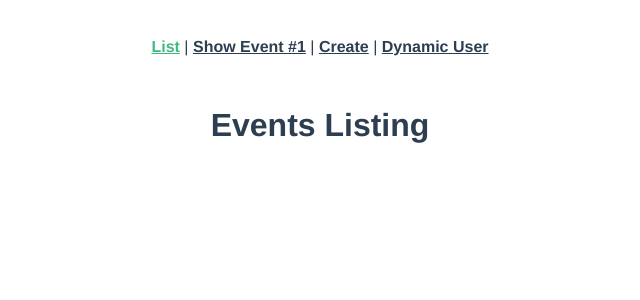
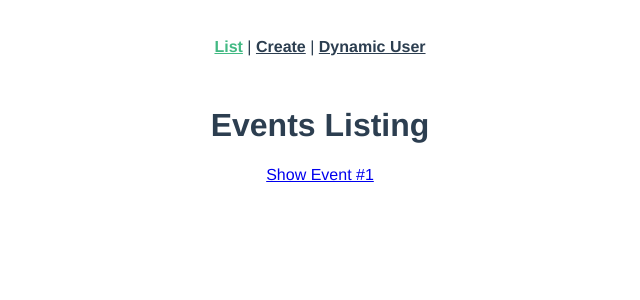
Before and after one commit to codearoo-bend/vue-mastery-real-world-vue2, a Vue app in the folder real-world-vue-ui/: page / in a window 1280 px wide. Shown: the top 300 px of the page, without its empty margins (320-960 px from the left). Built offline with nearby package versions, Linux system fonts and the light colour scheme.

Commit message:
Moved Event show to EventList.vue and work as a dynamic route.

```diff
--- a/real-world-vue-ui/src/App.vue
+++ b/real-world-vue-ui/src/App.vue
@@ -2,7 +2,6 @@
   <div id="app">
     <nav>
       <router-link :to="{ name: 'event-list' }">List</router-link> |
-      <router-link :to="{ name: 'event-show' }">Show Event #1</router-link> |
       <router-link :to="{ name: 'event-create' }">Create</router-link> |
       <router-link :to="{ name: 'user-show', params: { username: 'Greg' } }"
         >Dynamic User</router-link
--- a/real-world-vue-ui/src/router/index.js
+++ b/real-world-vue-ui/src/router/index.js
@@ -15,9 +15,10 @@
     component: EventList,
   },
   {
-    path: "/event",
+    path: "/event/:id",
     name: "event-show",
     component: EventShow,
+    props: true,
     // route level code-splitting
     // this generates a separate chunk (about.[hash].js) for this route
     // which is lazy-loaded when the route is visited.
--- a/real-world-vue-ui/src/views/EventList.vue
+++ b/real-world-vue-ui/src/views/EventList.vue
@@ -1,3 +1,8 @@
 <template>
-  <h1>Events Listing</h1>
+  <div>
+    <h1>Events Listing</h1>
+    <router-link :to="{ name: 'event-show', params: { id: '1' } }"
+      >Show Event #1</router-link
+    >
+  </div>
 </template>
--- a/real-world-vue-ui/src/views/EventShow.vue
+++ b/real-world-vue-ui/src/views/EventShow.vue
@@ -1,3 +1,9 @@
 <template>
-  <h1>Showing Event #1</h1>
+  <h1>Showing Event {{ id }}</h1>
 </template>
+
+<script>
+export default {
+  props: ["id"],
+};
+</script>
```
